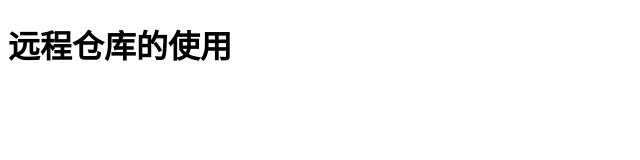
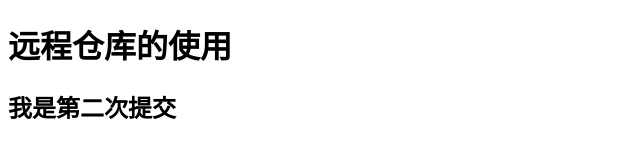
Before and after one commit to ps2120/git-try, a plain HTML site: page index.html in a window 1280 px wide. Shown: the whole page, without its empty margins (0-640 px from the left). Drawn offline with Linux system fonts and the light colour scheme.

Commit message:
第三次修改

```diff
--- a/index.html
+++ b/index.html
@@ -8,5 +8,6 @@
 </head>
 <body>
     <H1>远程仓库的使用</H1>
+    <h2>我是第二次提交</h2>
 </body>
 </html>
```
